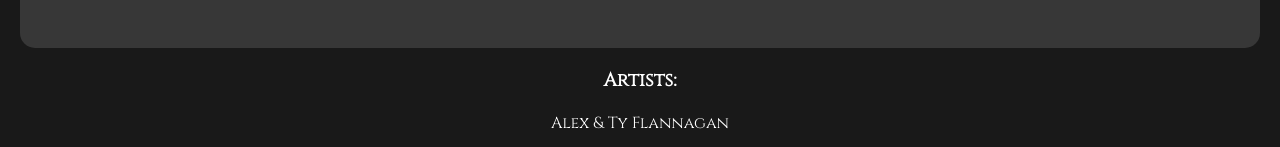
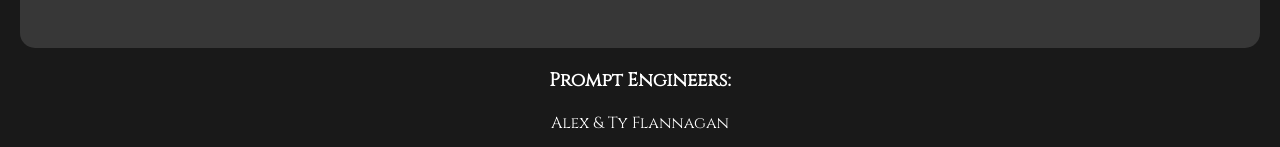
Before and after one commit to tflannagan/AI-Art-Gallery, a React (Create React App) app: page / in a window 1280 px wide. Shown: the part 3120-3267 px from the top of the page. Built offline with nearby package versions, Linux system fonts and the light colour scheme; grey boxes are pictures that could not be loaded.

Commit message:
changed artist to pe

```diff
--- a/src/App.js
+++ b/src/App.js
@@ -59,7 +59,7 @@ function App() {
         <img className="open" alt="img" src={require("./assets/img-40.jpg")} />
       </section>
 
-      <h3 align="center">Artists:</h3>
+      <h3 align="center">Prompt Engineers:</h3>
       <p align="center">Alex & Ty Flannagan</p>
 
 
```
